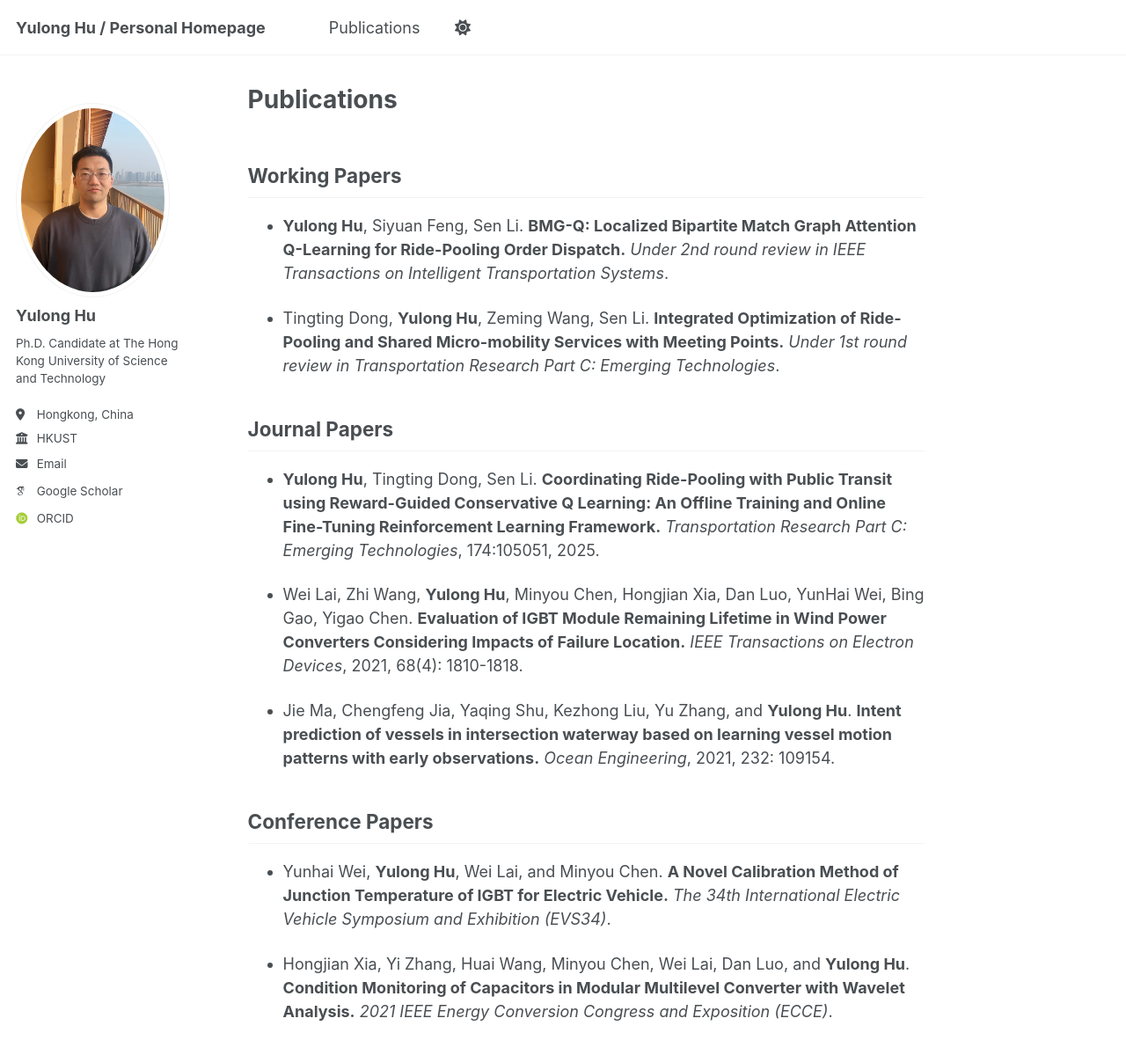
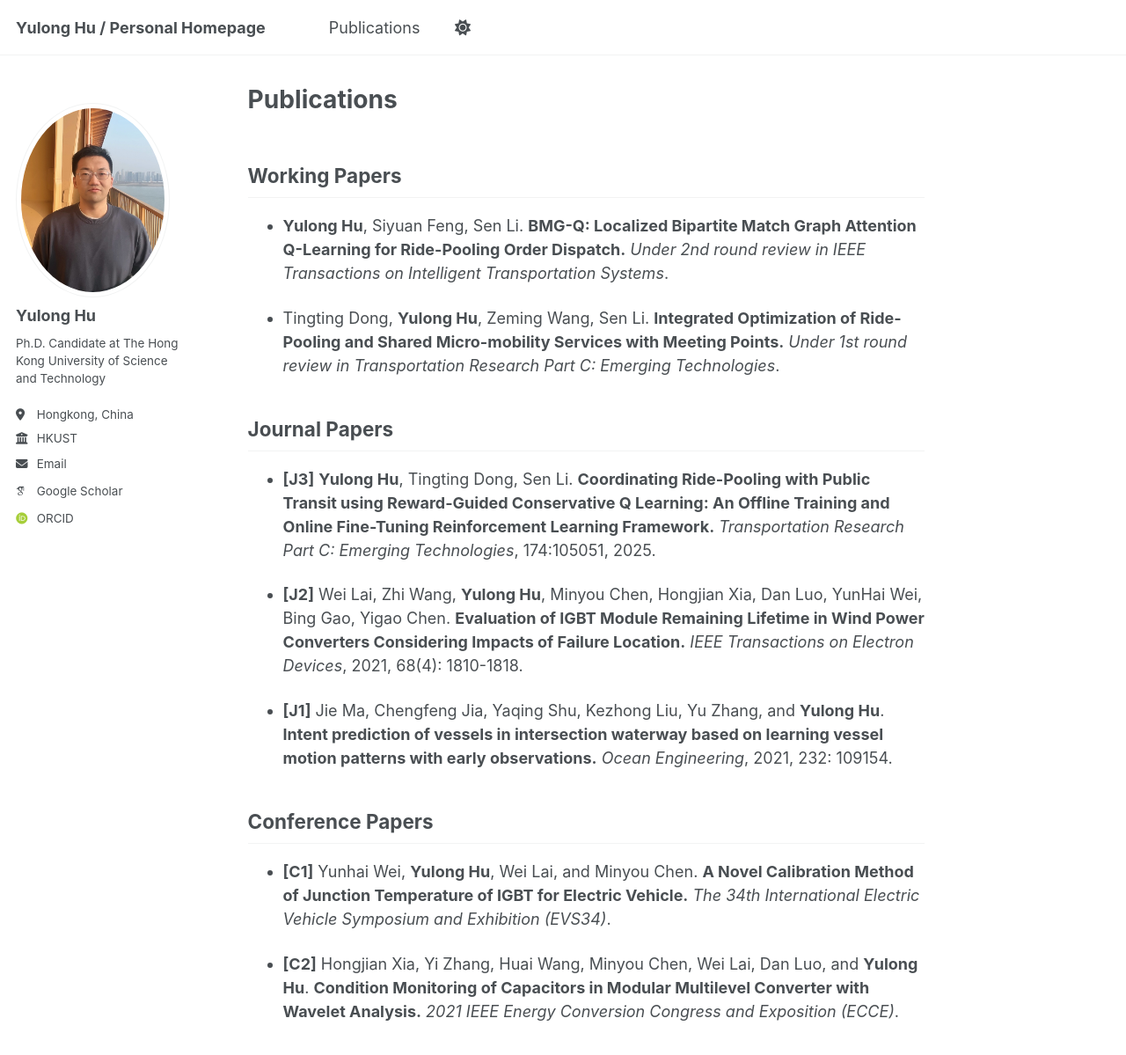
Before and after one commit to yulonghu2000/yulonghu2000.github.io, a Jekyll site: the page built from _pages/publications.md, in a window 1280 px wide and 1400 px high. Shown: the top 1199 px of the window at 88% size. Built offline with Jekyll 4.4.1, drawn with Linux system fonts in a browser that asks for light colours; some web fonts are replaced.

```diff
--- a/_pages/publications.md
+++ b/_pages/publications.md
@@ -11,14 +11,14 @@ author_profile: true
 
 ## Journal Papers
 
-- **Yulong Hu**, Tingting Dong, Sen Li. **Coordinating Ride-Pooling with Public Transit using Reward-Guided Conservative Q Learning: An Offline Training and Online Fine-Tuning Reinforcement Learning Framework.** *Transportation Research Part C: Emerging Technologies*, 174:105051, 2025.
+- **[J3]** **Yulong Hu**, Tingting Dong, Sen Li. **Coordinating Ride-Pooling with Public Transit using Reward-Guided Conservative Q Learning: An Offline Training and Online Fine-Tuning Reinforcement Learning Framework.** *Transportation Research Part C: Emerging Technologies*, 174:105051, 2025.
 
-- Wei Lai, Zhi Wang, **Yulong Hu**, Minyou Chen, Hongjian Xia, Dan Luo, YunHai Wei, Bing Gao, Yigao Chen. **Evaluation of IGBT Module Remaining Lifetime in Wind Power Converters Considering Impacts of Failure Location.** *IEEE Transactions on Electron Devices*, 2021, 68(4): 1810-1818.
+- **[J2]** Wei Lai, Zhi Wang, **Yulong Hu**, Minyou Chen, Hongjian Xia, Dan Luo, YunHai Wei, Bing Gao, Yigao Chen. **Evaluation of IGBT Module Remaining Lifetime in Wind Power Converters Considering Impacts of Failure Location.** *IEEE Transactions on Electron Devices*, 2021, 68(4): 1810-1818.
 
-- Jie Ma, Chengfeng Jia, Yaqing Shu, Kezhong Liu, Yu Zhang, and **Yulong Hu**. **Intent prediction of vessels in intersection waterway based on learning vessel motion patterns with early observations.** *Ocean Engineering*, 2021, 232: 109154.
+- **[J1]** Jie Ma, Chengfeng Jia, Yaqing Shu, Kezhong Liu, Yu Zhang, and **Yulong Hu**. **Intent prediction of vessels in intersection waterway based on learning vessel motion patterns with early observations.** *Ocean Engineering*, 2021, 232: 109154.
 
 ## Conference Papers
 
-- Yunhai Wei, **Yulong Hu**, Wei Lai, and Minyou Chen. **A Novel Calibration Method of Junction Temperature of IGBT for Electric Vehicle.** *The 34th International Electric Vehicle Symposium and Exhibition (EVS34)*.
+- **[C1]** Yunhai Wei, **Yulong Hu**, Wei Lai, and Minyou Chen. **A Novel Calibration Method of Junction Temperature of IGBT for Electric Vehicle.** *The 34th International Electric Vehicle Symposium and Exhibition (EVS34)*.
 
-- Hongjian Xia, Yi Zhang, Huai Wang, Minyou Chen, Wei Lai, Dan Luo, and **Yulong Hu**. **Condition Monitoring of Capacitors in Modular Multilevel Converter with Wavelet Analysis.** *2021 IEEE Energy Conversion Congress and Exposition (ECCE)*.
+- **[C2]** Hongjian Xia, Yi Zhang, Huai Wang, Minyou Chen, Wei Lai, Dan Luo, and **Yulong Hu**. **Condition Monitoring of Capacitors in Modular Multilevel Converter with Wavelet Analysis.** *2021 IEEE Energy Conversion Congress and Exposition (ECCE)*.
```
